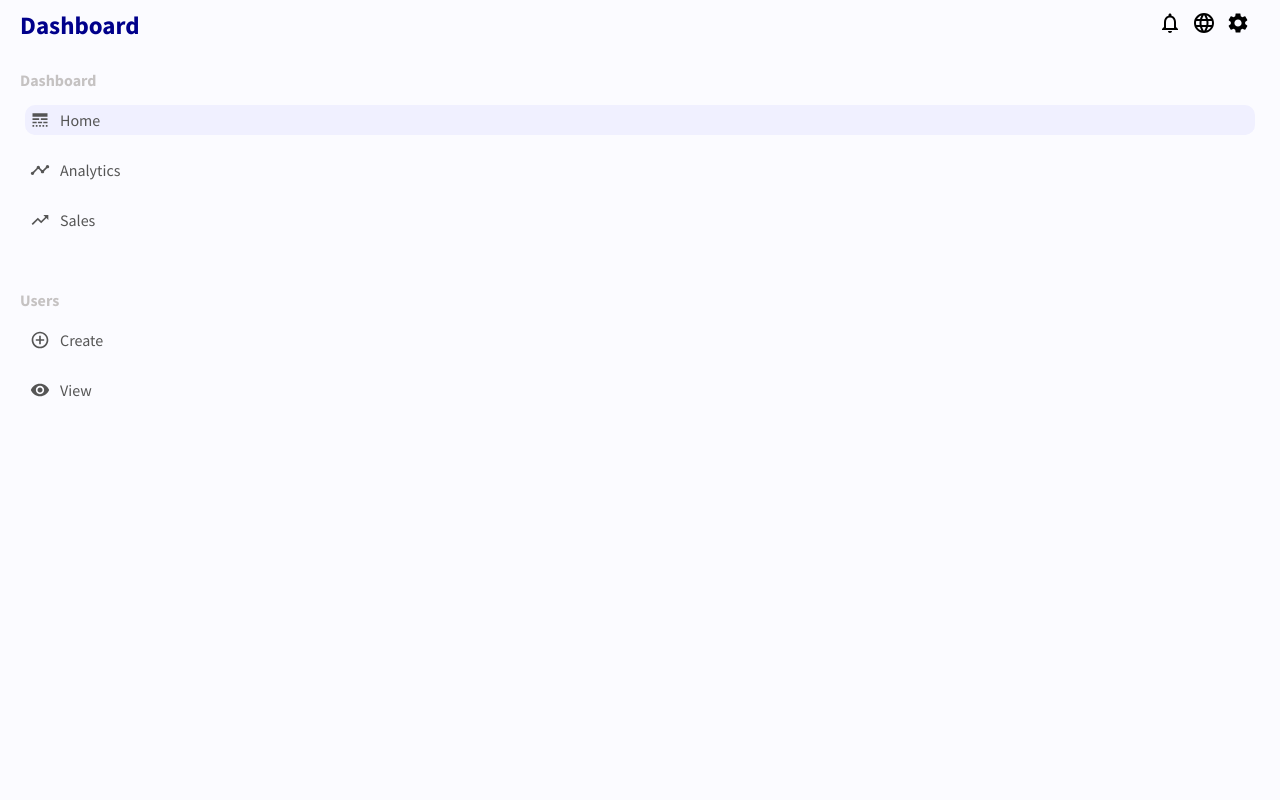
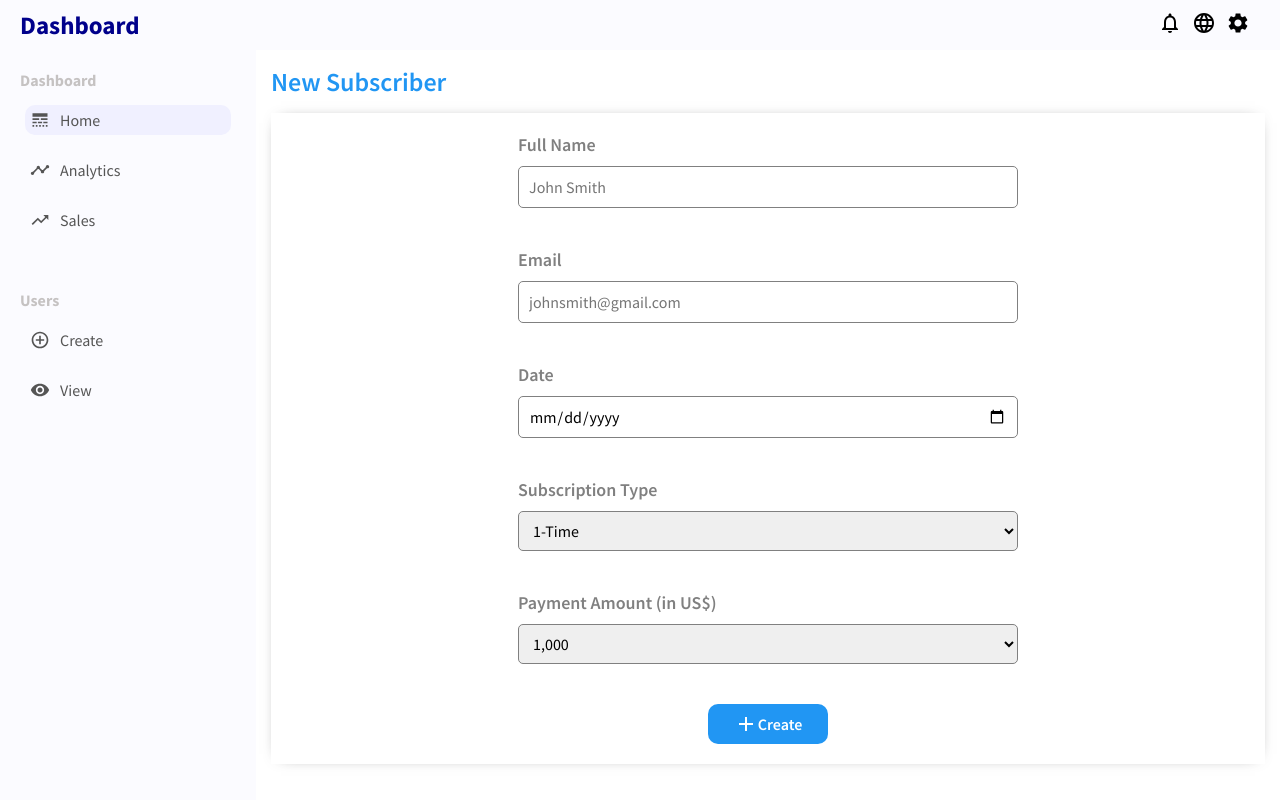
Before and after one commit to vponkshe96/capstone-frontend, a React (Create React App) app: page /newSubscriber in a window 1280 px wide. Built offline with nearby package versions, Linux system fonts and the light colour scheme.

Commit message:
updated naming of newUser to newSubscriber

```diff
--- a/src/App.jsx
+++ b/src/App.jsx
@@ -4,8 +4,8 @@
 import Home from "./pages/home/Home";
 import UserList from "./pages/userList/UserList";
 import User from "./pages/user/User";
-import NewUser from "./pages/newUser/NewUser";
 import "./app.css";
+import NewSubscriber from "./pages/newSubscriber/NewSubscriber";
 
 const App = () => {
   return (
@@ -20,7 +20,7 @@
             <Route path="/" element={<Home />} />
             <Route path="/users" element={<UserList />} />
             <Route path="/users/:userId" element={<User />} />
-            <Route path="/newUser" element={<NewUser />} />
+            <Route path="/newSubscriber" element={<NewSubscriber />} />
           </Routes>
         </div>
       </div>
--- a/src/components/sidebar/Sidebar.jsx
+++ b/src/components/sidebar/Sidebar.jsx
@@ -34,7 +34,7 @@
         <div className="sidebarMenu">
           <h3 className="sidebarTitle">Users</h3>
           <ul className="sidebarList">
-            <Link className="link" to="newUser">
+            <Link className="link" to="newSubscriber">
               <li className="sidebarListItem">
                 <AddCircleOutlineOutlined className="sidebarIcon" />
                 Create
--- a/src/pages/newUser/NewUser.jsx
+++ b/src/pages/newSubscriber/NewSubscriber.jsx
@@ -1,9 +1,9 @@
-import "./newUser.css";
+import "./newSubscriber.css";
 import { Add } from "@mui/icons-material";
 import { useState } from "react";
 import axios from "axios";
 
-const NewUser = () => {
+const NewSubscriber = () => {
   //REFACTOR by having only one on change function
   //ADD required fields
 
@@ -16,35 +16,43 @@
   const handleSubmit = async (e) => {
     e.preventDefault();
     //shorthand object notation
-    const client = { fullName, date, email, subscriptionType, paymentAmount };
-    console.log(client);
+    const subscriber = {
+      fullName,
+      date,
+      email,
+      subscriptionType,
+      paymentAmount,
+    };
+    console.log(subscriber);
     //Sending post request to backend express server, receive and store response
 
     const response = await axios.post(
       "http://localhost:8080/clients/addClient",
-      client
-    )
+      subscriber
+    );
+
+    if (response.status === 400) {
+      console.log("error!");
+    }
     if (response.status === 200) {
       alert("New meeting has been successfully ADDED!");
       //prevent page refresh
       //NOT EXACTLY sure, something related to not having to refresh page to view latest data
       window.location.reload(false);
-    } else {
-      console.log(response.data.error);
     }
     //RESETTING FORM after submission
-    setFullName("");
-    setEmail("");
-    setDate("");
-    setSubscriptionType("");
-    setPaymentAmount("");
+    // setFullName("");
+    // setEmail("");
+    // setDate("");
+    // setSubscriptionType("");
+    // setPaymentAmount("");
   };
 
   return (
-    <div className="newUser">
-      <h1 className="newUserTitle">New User</h1>
-      <form className="newUserForm" onSubmit={handleSubmit}>
-        <div className="newUserItem">
+    <div className="newSubscriber">
+      <h1 className="newSubscriberTitle">New Subscriber</h1>
+      <form className="newSubscriberForm" onSubmit={handleSubmit}>
+        <div className="newSubscriberItem">
           <label>Full Name</label>
           {/* Need value prop for resetting the input fields */}
           <input
@@ -54,7 +62,7 @@
             onChange={(e) => setFullName(e.target.value)}
           />
         </div>
-        <div className="newUserItem">
+        <div className="newSubscriberItem">
           <label>Email</label>
           <input
             type="text"
@@ -63,7 +71,7 @@
             onChange={(e) => setEmail(e.target.value)}
           />
         </div>
-        <div className="newUserItem">
+        <div className="newSubscriberItem">
           <label>Date</label>
           <input
             type="date"
@@ -71,11 +79,11 @@
             onChange={(e) => setDate(e.target.value)}
           />
         </div>
-        <div className="newUserItem">
+        <div className="newSubscriberItem">
           {/* Deleted htmlFor att in label and id in select Felt it was redundant*/}
           <label>Subscription Type</label>
           <select
-            className="newUserSelect"
+            className="newSubscriberSelect"
             value={subscriptionType}
             onChange={(e) => setSubscriptionType(e.target.value)}
           >
@@ -83,10 +91,10 @@
             <option>Lifetime</option>
           </select>
         </div>
-        <div className="newUserItem">
+        <div className="newSubscriberItem">
           <label>Payment Amount (in US$)</label>
           <select
-            className="newUserSelect"
+            className="newSubscriberSelect"
             value={paymentAmount}
             onChange={(e) => setPaymentAmount(e.target.value)}
           >
@@ -94,12 +102,12 @@
             <option>10,000</option>
           </select>
         </div>
-        <button className="newUserButton">
-          <Add className="newUserIcon" />
+        <button className="newSubscriberButton">
+          <Add className="newSubscriberIcon" />
           Create
         </button>
       </form>
     </div>
   );
 };
-export default NewUser;
+export default NewSubscriber;
--- a/src/pages/newUser/newUser.css
+++ b/src/pages/newSubscriber/newSubscriber.css
@@ -1,15 +1,15 @@
-.newUser {
+.newSubscriber {
   flex: 4;
 }
 
-.newUserTitle {
+.newSubscriberTitle {
   font-size: 26px;
   font-weight: 600;
   margin: 15px;
   color: #2196f3;
 }
 
-.newUserForm {
+.newSubscriberForm {
   display: flex;
   flex-direction: column;
   align-items: center;
@@ -18,21 +18,21 @@
   box-shadow: 0px 0px 15px -10px rgba(0, 0, 0, 0.75);
 }
 
-.newUserItem {
+.newSubscriberItem {
   width: 500px;
   display: flex;
   flex-direction: column;
   margin: 20px;
 }
 
-.newUserItem > label {
+.newSubscriberItem > label {
   margin-bottom: 10px;
   font-size: 18px;
   font-weight: 600;
   color: gray;
 }
 
-.newUserItem > input {
+.newSubscriberItem > input {
   height: 20px;
   padding: 10px;
   font-size: 16px;
@@ -40,7 +40,7 @@
   border-radius: 5px;
 }
 
-.newUserSelect {
+.newSubscriberSelect {
   height: 40px;
   padding: 10px;
   font-size: 16px;
@@ -48,7 +48,7 @@
   border-radius: 5px;
 }
 
-.newUserButton {
+.newSubscriberButton {
   height: 40px;
   width: 120px;
   border: none;
@@ -64,7 +64,7 @@
   cursor: pointer;
 }
 
-.newUserIcon {
+.newSubscriberUIcon {
   font-size: 20px !important;
   margin-right: 2px;
 }
```
